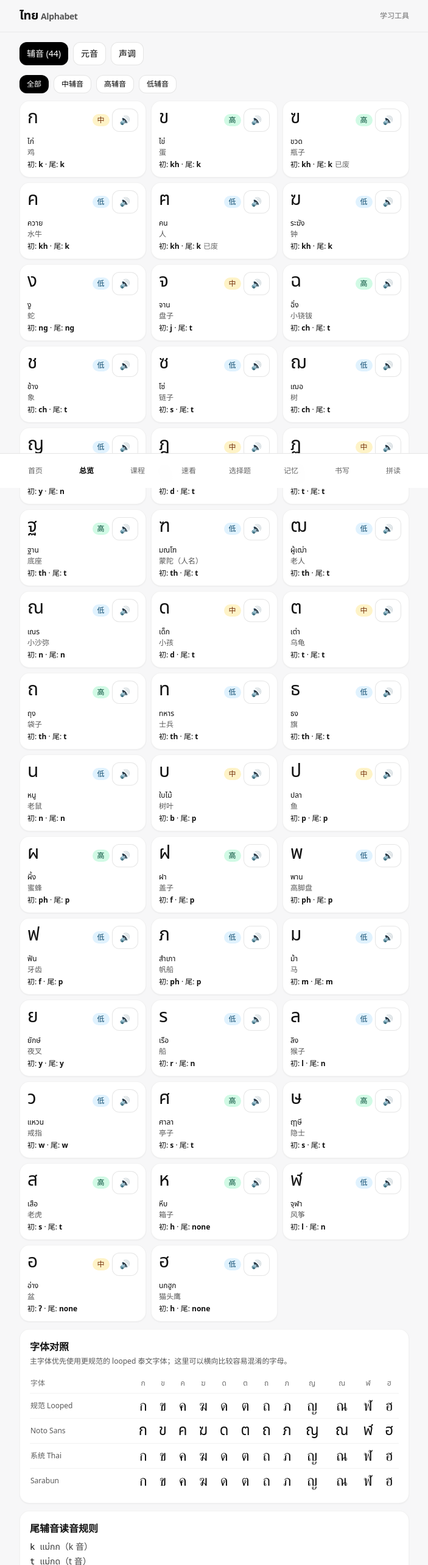
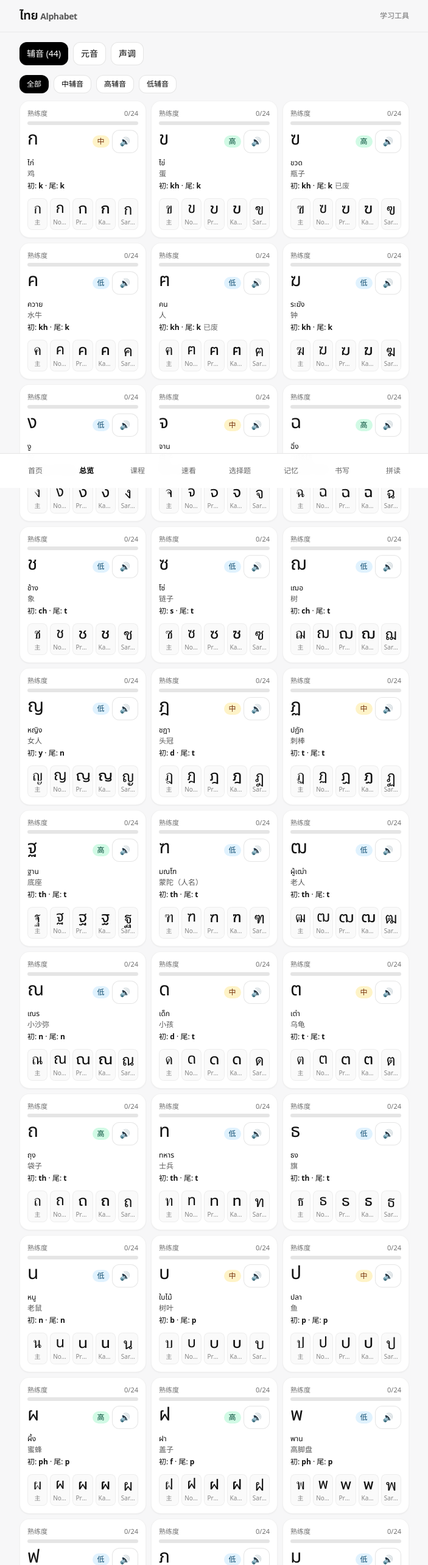
Before and after one commit to Charlot316/ThaiAlphabet, a Next.js app: page /overview in a window 1280 px wide. Shown: the top 2566 px of the page at 61% size, without its empty margins (288-991 px from the left). Built offline with nearby package versions, Linux system fonts and the light colour scheme.

Commit message:
Unify mastery and improve Thai font views

```diff
--- a/src/app/course/page.tsx
+++ b/src/app/course/page.tsx
@@ -1,14 +1,12 @@
 "use client";
 import { useEffect, useMemo, useState } from "react";
 import PronounceButton from "@/components/PronounceButton";
-import { StudyItem, buildStudyItems, shuffleStrong, uniqueChoices } from "@/lib/study";
+import { MASTERY_TARGET, MasteryProgress, addMastery as recordMastery, loadMastery, resetMastery } from "@/lib/mastery";
+import { StudyItem, buildStudyItems, displayRoman, shuffleStrong, uniqueChoices } from "@/lib/study";
 
-const PROGRESS_KEY = "thai-alphabet:course-progress:v1";
 const LAST_LESSON_KEY = "thai-alphabet:last-lesson:v1";
-const MASTERY_TARGET = 24;
 const LESSON_SIZE = 4;
 
-type Progress = Record<string, number>;
 type QuestionKind = "sound" | "letter" | "look";
 
 interface Question {
@@ -16,19 +14,6 @@ interface Question {
   kind: QuestionKind;
   item: StudyItem;
   choices: StudyItem[];
-}
-
-function loadProgress(): Progress {
-  if (typeof window === "undefined") return {};
-  try {
-    return JSON.parse(window.localStorage.getItem(PROGRESS_KEY) || "{}") as Progress;
-  } catch {
-    return {};
-  }
-}
-
-function saveProgress(progress: Progress) {
-  window.localStorage.setItem(PROGRESS_KEY, JSON.stringify(progress));
 }
 
 function getLastLesson(): string[] {
@@ -44,7 +29,7 @@ function rememberLesson(ids: string[]) {
   window.localStorage.setItem(LAST_LESSON_KEY, JSON.stringify(ids));
 }
 
-function pickLessonItems(items: StudyItem[], progress: Progress): StudyItem[] {
+function pickLessonItems(items: StudyItem[], progress: MasteryProgress): StudyItem[] {
   const lastIds = new Set(getLastLesson());
   const sorted = shuffleStrong(items).sort((a, b) => (progress[a.id] || 0) - (progress[b.id] || 0));
   const fresh = sorted.filter((item) => !lastIds.has(item.id));
@@ -70,7 +55,7 @@ function buildQuestions(lessonItems: StudyItem[], allItems: StudyItem[]): Questi
 
 export default function CoursePage() {
   const allConsonants = useMemo(() => buildStudyItems().filter((item) => item.pool === "consonant"), []);
-  const [progress, setProgress] = useState<Progress>({});
+  const [progress, setProgress] = useState<MasteryProgress>({});
   const [lessonItems, setLessonItems] = useState<StudyItem[]>([]);
   const [questions, setQuestions] = useState<Question[]>([]);
   const [index, setIndex] = useState(0);
@@ -91,18 +76,14 @@ export default function CoursePage() {
   }
 
   useEffect(() => {
-    const stored = loadProgress();
+    const stored = loadMastery();
     setProgress(stored);
     startLesson(stored);
     // eslint-disable-next-line react-hooks/exhaustive-deps
   }, []);
 
-  function addMastery(itemId: string, amount: number) {
-    setProgress((prev) => {
-      const next = { ...prev, [itemId]: Math.min(MASTERY_TARGET, (prev[itemId] || 0) + amount) };
-      saveProgress(next);
-      return next;
-    });
+  function gainMastery(itemId: string, amount: number) {
+    setProgress(recordMastery(itemId, amount));
   }
 
   function answer(id: string) {
@@ -110,7 +91,7 @@ export default function CoursePage() {
     setPicked(id);
     const ok = id === current.item.id;
     if (ok) {
-      addMastery(current.item.id, 1);
+      gainMastery(current.item.id, 1);
       setCorrectCount((value) => value + 1);
     }
   }
@@ -122,13 +103,13 @@ export default function CoursePage() {
 
   function markLooked() {
     if (!current) return;
-    addMastery(current.item.id, 1);
+    gainMastery(current.item.id, 1);
     setCorrectCount((value) => value + 1);
     next();
   }
 
   function resetProgress() {
-    window.localStorage.removeItem(PROGRESS_KEY);
+    resetMastery();
     window.localStorage.removeItem(LAST_LESSON_KEY);
     const empty = {};
     setProgress(empty);
@@ -194,7 +175,7 @@ function QuestionCard({
 }: {
   question: Question;
   picked: string | null;
-  progress: Progress;
+  progress: MasteryProgress;
   onAnswer: (id: string) => void;
   onNext: () => void;
   onLooked: () => void;
@@ -206,7 +187,7 @@ function QuestionCard({
       <section className="card p-7 text-center">
         <div className="text-xs opacity-60">先看一眼</div>
         <div className="thai-big mt-4 text-8xl leading-none">{question.item.front}</div>
-        <div className="mt-4 text-xl font-semibold">{question.item.roman}</div>
+        <div className="mt-4 text-xl font-semibold">{displayRoman(question.item.roman)}</div>
         <div className="thai-big mt-2 text-2xl">{question.item.name}</div>
         <div className="mt-1 text-sm opacity-70">{question.item.meaning}</div>
         <div className="mt-4"><PronounceButton text={question.item.speak} label="听" /></div>
@@ -216,7 +197,8 @@ function QuestionCard({
     );
   }
 
-  const prompt = question.kind === "sound" ? "这个字母读什么？" : `哪个字母读 ${question.item.roman}？`;
+  const roman = displayRoman(question.item.roman);
+  const prompt = question.kind === "sound" ? "这个字母读什么？" : `哪个字母读 ${roman}？`;
 
   return (
     <section className="space-y-4">
@@ -225,7 +207,7 @@ function QuestionCard({
         {question.kind === "sound" ? (
           <div className="thai-big mt-4 text-8xl leading-none">{question.item.front}</div>
         ) : (
-          <div className="mt-4 text-4xl font-mono">{question.item.roman}</div>
+          <div className="mt-4 text-4xl font-mono">{roman}</div>
         )}
         <div className="mt-4"><PronounceButton text={question.item.speak} label="听" /></div>
       </div>
@@ -245,7 +227,7 @@ function QuestionCard({
             <li key={choice.id}>
               <button onClick={() => onAnswer(choice.id)} className={`${state} w-full min-h-16`}>
                 {question.kind === "sound" ? (
-                  <span className="font-mono text-lg">{choice.roman}</span>
+                  <span className="font-mono text-lg">{displayRoman(choice.roman)}</span>
                 ) : (
                   <span className="thai-big text-4xl leading-none">{choice.front}</span>
                 )}
@@ -257,7 +239,7 @@ function QuestionCard({
 
       {picked && (
         <div className="card p-3 text-sm">
-          答案：<b>{question.item.roman}</b>
+          答案：<b>{roman}</b>
           <span className="thai-big ml-2">{question.item.front} {question.item.name}</span>
           <button onClick={onNext} className="btn-primary float-right -my-1 text-xs px-3 py-1.5">下一题</button>
         </div>
--- a/src/app/globals.css
+++ b/src/app/globals.css
@@ -1,3 +1,5 @@
+@import url("https://fonts.googleapis.com/css2?family=Kanit:wght@400;600;700&family=Noto+Sans+Thai:wght@400;600;700&family=Noto+Sans+Thai+Looped:wght@400;600;700&family=Prompt:wght@400;600;700&family=Sarabun:wght@400;600;700&display=swap");
+
 @tailwind base;
 @tailwind components;
 @tailwind utilities;
@@ -29,8 +31,9 @@ body {
 
 .thai-font-looped { font-family: "Noto Sans Thai Looped", "Leelawadee UI", "Tahoma", sans-serif; }
 .thai-font-noto { font-family: "Noto Sans Thai", "Leelawadee UI", "Tahoma", sans-serif; }
-.thai-font-system { font-family: "Leelawadee UI", "Tahoma", sans-serif; }
-.thai-font-serif { font-family: "Th Sarabun New", "Sarabun", serif; }
+.thai-font-prompt { font-family: "Prompt", "Noto Sans Thai", sans-serif; }
+.thai-font-kanit { font-family: "Kanit", "Noto Sans Thai", sans-serif; }
+.thai-font-sarabun { font-family: "Sarabun", "Th Sarabun New", serif; }
 
 @layer components {
   .btn {
--- a/src/app/overview/page.tsx
+++ b/src/app/overview/page.tsx
@@ -5,6 +5,8 @@ import { VOWELS } from "@/data/vowels";
 import { Vowel } from "@/data/types";
 import { TONE_MARKS, TONE_NAMES } from "@/data/tones";
 import PronounceButton from "@/components/PronounceButton";
+import { MASTERY_TARGET, useMastery } from "@/lib/mastery";
+import { displayRoman } from "@/lib/study";
 
 type Tab = "consonant" | "vowel" | "tone";
 
@@ -38,6 +40,7 @@ function classTag(cls: string) {
 
 function Consonants() {
   const [filter, setFilter] = useState<"all" | "mid" | "high" | "low">("all");
+  const mastery = useMastery();
   const list = useMemo(
     () => CONSONANTS.filter((c) => filter === "all" || c.class === filter),
     [filter]
@@ -58,6 +61,21 @@ function Consonants() {
       <ul className="grid grid-cols-2 gap-2 sm:grid-cols-3">
         {list.map((c) => (
           <li key={c.id} className="card p-3">
+            {(() => {
+              const value = mastery[`c:${c.id}`] || 0;
+              const pct = Math.round((value / MASTERY_TARGET) * 100);
+              return (
+                <div className="mb-2">
+                  <div className="mb-1 flex items-center justify-between text-[11px] opacity-60">
+                    <span>熟练度</span>
+                    <span>{value}/{MASTERY_TARGET}</span>
+                  </div>
+                  <div className="h-1.5 overflow-hidden rounded-full bg-black/10 dark:bg-white/10">
+                    <div className="h-full bg-black dark:bg-white" style={{ width: `${pct}%` }} />
+                  </div>
+                </div>
+              );
+            })()}
             <div className="flex items-start justify-between">
               <div className="thai-big text-3xl leading-none">{c.letter}</div>
               <div className="flex items-center gap-1">
@@ -69,15 +87,14 @@ function Consonants() {
               <div className="thai-big">{c.name}</div>
               <div className="opacity-70 mt-0.5">{c.meaning}</div>
               <div className="mt-1">
-                初: <b>{c.romanInitial}</b> · 尾: <b>{c.finalSound}</b>
+                初: <b>{displayRoman(c.romanInitial)}</b> · 尾: <b>{c.finalSound === "none" ? "无" : c.finalSound}</b>
                 {c.obsolete && <span className="ml-1 opacity-60">已废</span>}
               </div>
+              <FontSamples letter={c.letter} />
             </div>
           </li>
         ))}
       </ul>
-
-      <FontCompare />
 
       <section className="card p-4 mt-4">
         <h3 className="font-semibold mb-2">尾辅音读音规则</h3>
@@ -94,49 +111,29 @@ function Consonants() {
   );
 }
 
-const FONT_SAMPLES = ["ก", "ข", "ค", "ฆ", "ด", "ต", "ถ", "ภ", "ญ", "ณ", "ฬ", "ฮ"];
-
-function FontCompare() {
+function FontSamples({ letter }: { letter: string }) {
   const fonts = [
-    { label: "规范 Looped", className: "thai-font-looped" },
-    { label: "Noto Sans", className: "thai-font-noto" },
-    { label: "系统 Thai", className: "thai-font-system" },
-    { label: "Sarabun", className: "thai-font-serif" },
+    { label: "主", className: "thai-font-looped" },
+    { label: "Noto", className: "thai-font-noto" },
+    { label: "Prompt", className: "thai-font-prompt" },
+    { label: "Kanit", className: "thai-font-kanit" },
+    { label: "Sarabun", className: "thai-font-sarabun" },
   ];
 
   return (
-    <section className="card p-4">
-      <h3 className="font-semibold">字体对照</h3>
-      <p className="mt-1 text-xs opacity-70">主字体优先使用更规范的 looped 泰文字体；这里可以横向比较容易混淆的字母。</p>
-      <div className="mt-3 overflow-x-auto">
-        <table className="w-full min-w-[520px] text-left text-xs">
-          <thead className="opacity-60">
-            <tr>
-              <th className="py-2 pr-3 font-medium">字体</th>
-              {FONT_SAMPLES.map((letter) => (
-                <th key={letter} className="py-2 text-center font-medium">{letter}</th>
-              ))}
-            </tr>
-          </thead>
-          <tbody>
-            {fonts.map((font) => (
-              <tr key={font.label} className="border-t border-black/5 dark:border-white/10">
-                <td className="py-2 pr-3 whitespace-nowrap opacity-70">{font.label}</td>
-                {FONT_SAMPLES.map((letter) => (
-                  <td key={letter} className={`${font.className} py-2 text-center text-2xl leading-none`}>
-                    {letter}
-                  </td>
-                ))}
-              </tr>
-            ))}
-          </tbody>
-        </table>
-      </div>
-    </section>
+    <div className="mt-3 grid grid-cols-5 gap-1">
+      {fonts.map((font) => (
+        <div key={font.label} className="rounded-lg border border-black/5 bg-black/[0.02] p-1 text-center dark:border-white/10 dark:bg-white/[0.03]">
+          <div className={`${font.className} text-2xl leading-none`}>{letter}</div>
+          <div className="mt-0.5 truncate text-[10px] opacity-50">{font.label}</div>
+        </div>
+      ))}
+    </div>
   );
 }
 
 function Vowels() {
+  const mastery = useMastery();
   const groups = [
     { key: "monophthong-long", title: "长元音 (单元音)", filter: (v: Vowel) => v.category === "monophthong" && v.length === "long" },
     { key: "monophthong-short", title: "短元音 (单元音)", filter: (v: Vowel) => v.category === "monophthong" && v.length === "short" },
@@ -152,6 +149,21 @@ function Vowels() {
           <ul className="grid grid-cols-2 gap-2 sm:grid-cols-3">
             {VOWELS.filter(g.filter).map((v) => (
               <li key={v.id} className="card p-3">
+                {(() => {
+                  const value = mastery[`v:${v.id}`] || 0;
+                  const pct = Math.round((value / MASTERY_TARGET) * 100);
+                  return (
+                    <div className="mb-2">
+                      <div className="mb-1 flex items-center justify-between text-[11px] opacity-60">
+                        <span>熟练度</span>
+                        <span>{value}/{MASTERY_TARGET}</span>
+                      </div>
+                      <div className="h-1.5 overflow-hidden rounded-full bg-black/10 dark:bg-white/10">
+                        <div className="h-full bg-black dark:bg-white" style={{ width: `${pct}%` }} />
+                      </div>
+                    </div>
+                  );
+                })()}
                 <div className="flex items-center justify-between">
                   <div className="thai-big text-2xl">{v.display}</div>
                   <PronounceButton text={v.display.replace(/◌/g, "อ")} />
--- a/src/app/quiz/page.tsx
+++ b/src/app/quiz/page.tsx
@@ -4,6 +4,8 @@ import { CONSONANTS } from "@/data/consonants";
 import { VOWELS } from "@/data/vowels";
 import { Consonant, Vowel } from "@/data/types";
 import PronounceButton from "@/components/PronounceButton";
+import { addMastery } from "@/lib/mastery";
+import { displayRoman } from "@/lib/study";
 
 type Mode = "A" | "B";
 type Pool = "consonant" | "vowel";
@@ -29,6 +31,10 @@ function uniqueChoices<T>(correct: T, allOptions: T[], n: number, key: (x: T) =>
     }
   }
   return shuffle(result);
+}
+
+function studyId(item: Consonant | Vowel): string {
+  return "letter" in item ? `c:${item.id}` : `v:${item.id}`;
 }
 
 export default function QuizPage() {
@@ -82,6 +88,7 @@ function ModeA({ pool }: { pool: Pool }) {
     const correct = chosenRoman === correctRoman;
     setPicked(id);
     setIsCorrect(correct);
+    if (correct) addMastery(studyId(q.target), 1);
     setStreak((s) => ({ ok: s.ok + (correct ? 1 : 0), total: s.total + 1 }));
   }
   function next() {
@@ -108,6 +115,7 @@ function ModeA({ pool }: { pool: Pool }) {
         {q.choices.map((c) => {
           const id = c.id;
           const text = "romanInitial" in c ? c.romanInitial : (c as Vowel).roman;
+          const label = displayRoman(text);
           const isPicked = picked === id;
           const isCorrectRoman = text === correctRoman;
           const state = !picked
@@ -120,7 +128,7 @@ function ModeA({ pool }: { pool: Pool }) {
           return (
             <li key={id}>
               <button onClick={() => pick(id)} className={`${state} w-full font-mono text-base`}>
-                {text}
+                {label}
               </button>
             </li>
           );
@@ -132,7 +140,7 @@ function ModeA({ pool }: { pool: Pool }) {
       </div>
       {picked && (
         <div className={`card p-3 text-sm ${isCorrect ? "ring-2 ring-emerald-500" : "ring-2 ring-rose-500"}`}>
-          {isCorrect ? "✓ 正确" : "✗ 答案"}：<b>{correctRoman}</b>
+          {isCorrect ? "✓ 正确" : "✗ 答案"}：<b>{displayRoman(correctRoman)}</b>
           {"name" in q.target && (
             <span className="ml-2 opacity-70 thai-big">{(q.target as Consonant).name}</span>
           )}
@@ -165,6 +173,7 @@ function ModeBConsonant() {
     if (picked) return;
     const ok = id === q.target.id;
     setPicked(id);
+    if (ok) addMastery(`c:${q.target.id}`, 1);
     setStreak((s) => ({ ok: s.ok + (ok ? 1 : 0), total: s.total + 1 }));
   }
 
@@ -178,7 +187,7 @@ function ModeBConsonant() {
       <div className="card p-5 flex items-center justify-between">
         <div>
           <div className="text-xs opacity-60">哪个辅音读:</div>
-          <div className="text-3xl font-mono mt-1">{q.target.romanInitial}</div>
+          <div className="text-3xl font-mono mt-1">{displayRoman(q.target.romanInitial)}</div>
           <div className="text-xs opacity-60 mt-1">单选一个字母</div>
         </div>
         <div className="text-sm opacity-70">{streak.ok} / {streak.total}</div>
@@ -234,7 +243,9 @@ function ModeBVowel() {
   function pick(id: string) {
     if (picked) return;
     setPicked(id);
-    setStreak((s) => ({ ok: s.ok + (q.correctIds.has(id) ? 1 : 0), total: s.total + 1 }));
+    const ok = q.correctIds.has(id);
+    if (ok) addMastery(`v:${q.target.id}`, 1);
+    setStreak((s) => ({ ok: s.ok + (ok ? 1 : 0), total: s.total + 1 }));
   }
   function next() { setPicked(null); setRound((r) => r + 1); }
 
--- a/src/app/spell/page.tsx
+++ b/src/app/spell/page.tsx
@@ -3,6 +3,7 @@ import { useMemo, useState } from "react";
 import { generateSyllable, normalizeAnswer, BuiltSyllable } from "@/lib/syllable";
 import { TONE_NAMES, TONE_MARKS } from "@/data/tones";
 import PronounceButton from "@/components/PronounceButton";
+import { displayRoman } from "@/lib/study";
 
 const cnClass = (c: string) => (c === "mid" ? "中" : c === "high" ? "高" : "低");
 
@@ -106,7 +107,7 @@ export default function SpellPage() {
             <li>
               初辅音：<span className="thai-big">{syl.initial.letter}</span>{" "}
               <span className="opacity-70">
-                ({syl.initial.romanInitial}, 原 {cnClass(syl.initial.class)}
+                ({displayRoman(syl.initial.romanInitial)}, 原 {cnClass(syl.initial.class)}
                 {syl.silentLeader ? ` → 按 ${cnClass(syl.effectiveClass)}` : ""})
               </span>
             </li>
--- a/src/app/srs/page.tsx
+++ b/src/app/srs/page.tsx
@@ -4,6 +4,8 @@ import { CONSONANTS } from "@/data/consonants";
 import { VOWELS } from "@/data/vowels";
 import PronounceButton from "@/components/PronounceButton";
 import { Grade, SrsCard, dueCards, loadDeck, newCard, review, saveDeck } from "@/lib/srs";
+import { addMastery } from "@/lib/mastery";
+import { displayRoman } from "@/lib/study";
 
 const DECK_KEY = "thai-alphabet:srs:v1";
 
@@ -13,7 +15,7 @@ function buildAllItems() {
   const cons = CONSONANTS.filter((c) => !c.obsolete).map((c) => ({
     id: `c:${c.id}`,
     front: c.letter,
-    back: `${c.romanInitial} · ${c.name} (${c.meaning})`,
+    back: `${displayRoman(c.romanInitial)} · ${c.name} (${c.meaning})`,
     speak: `${c.letter} ${c.name}`,
     pool: "consonant" as const,
   }));
@@ -61,6 +63,8 @@ export default function SrsPage() {
   function grade(g: Grade) {
     if (!current) return;
     const updated = review(current, g);
+    if (g === "good") addMastery(current.id, 1);
+    if (g === "again") addMastery(current.id, -1);
     setDeck((d) => d.map((c) => (c.id === current.id ? updated : c)));
     setShow(false);
   }
--- /dev/null
+++ b/src/lib/mastery.ts
@@ -0,0 +1,55 @@
+"use client";
+import { useEffect, useState } from "react";
+
+export const MASTERY_KEY = "thai-alphabet:course-progress:v1";
+export const MASTERY_TARGET = 24;
+
+export type MasteryProgress = Record<string, number>;
+
+export function loadMastery(): MasteryProgress {
+  if (typeof window === "undefined") return {};
+  try {
+    return JSON.parse(window.localStorage.getItem(MASTERY_KEY) || "{}") as MasteryProgress;
+  } catch {
+    return {};
+  }
+}
+
+export function saveMastery(progress: MasteryProgress) {
+  if (typeof window === "undefined") return;
+  window.localStorage.setItem(MASTERY_KEY, JSON.stringify(progress));
+  window.dispatchEvent(new Event("thai-alphabet:mastery"));
+}
+
+export function addMastery(itemId: string, amount = 1): MasteryProgress {
+  const current = loadMastery();
+  const next = {
+    ...current,
+    [itemId]: Math.max(0, Math.min(MASTERY_TARGET, (current[itemId] || 0) + amount)),
+  };
+  saveMastery(next);
+  return next;
+}
+
+export function resetMastery() {
+  if (typeof window === "undefined") return;
+  window.localStorage.removeItem(MASTERY_KEY);
+  window.dispatchEvent(new Event("thai-alphabet:mastery"));
+}
+
+export function useMastery() {
+  const [progress, setProgress] = useState<MasteryProgress>({});
+
+  useEffect(() => {
+    const refresh = () => setProgress(loadMastery());
+    refresh();
+    window.addEventListener("storage", refresh);
+    window.addEventListener("thai-alphabet:mastery", refresh);
+    return () => {
+      window.removeEventListener("storage", refresh);
+      window.removeEventListener("thai-alphabet:mastery", refresh);
+    };
+  }, []);
+
+  return progress;
+}
--- a/src/lib/study.ts
+++ b/src/lib/study.ts
@@ -42,6 +42,10 @@ export function filterStudyItems(items: StudyItem[], pool: StudyPool): StudyItem
   return items.filter((item) => pool === "both" || item.pool === pool);
 }
 
+export function displayRoman(roman: string): string {
+  return roman === "ʔ" ? "空/喉塞" : roman;
+}
+
 function randomInt(max: number): number {
   if (max <= 0) return 0;
   if (typeof crypto !== "undefined" && "getRandomValues" in crypto) {
```
Also changed, not shown: src/app/flashcards/page.tsx (+12 -3 lines).
